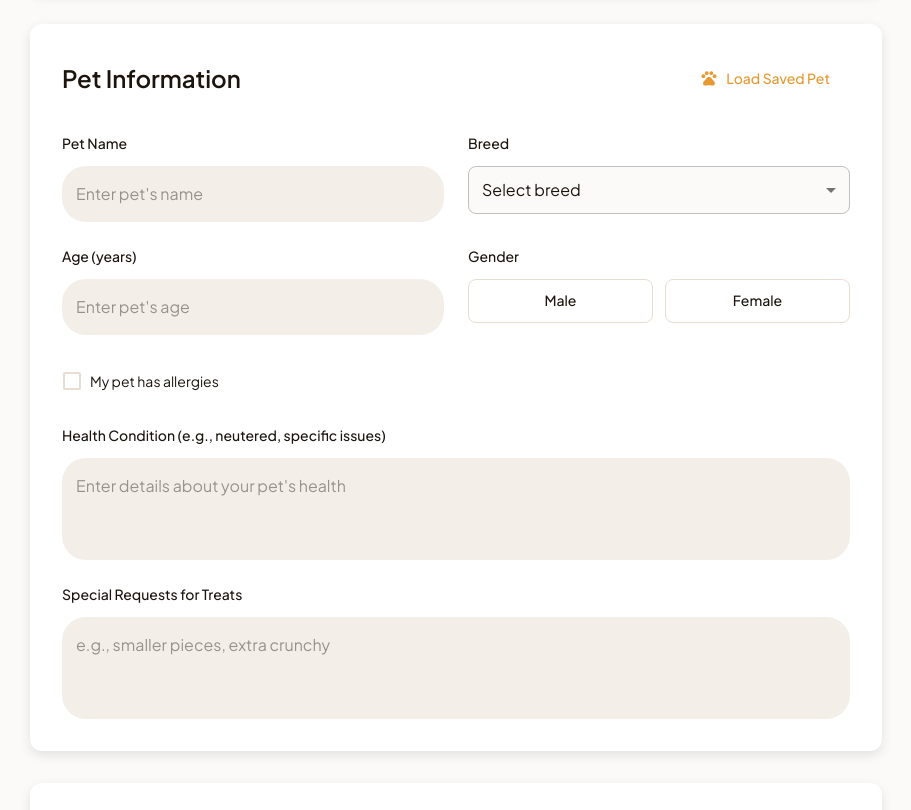
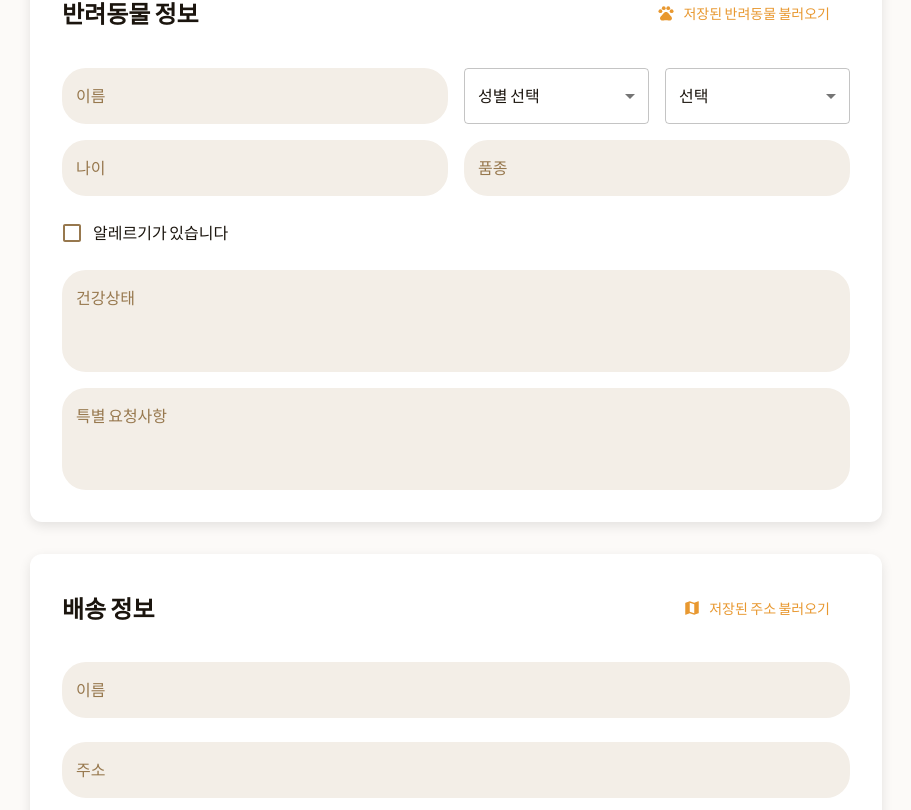
Before and after one commit to prgrms-aibe-devcourse/AIBE1-final-Team05-Frontend-prototype, a React (Vite) app: page /checkout in a window 1280 px wide. Shown: the part 630-1440 px from the top of the page, without its empty margins (184-1095 px from the left). Built offline with nearby package versions, Linux system fonts and the light colour scheme.

Commit message:
펫 정보 css 수정

```diff
--- a/src/components/OrderPayment/OrderSummary.tsx
+++ b/src/components/OrderPayment/OrderSummary.tsx
@@ -20,7 +20,7 @@ const OrderSummary: React.FC<OrderSummaryProps> = ({ orderItems }) => {
         <Card style={{ marginBottom: 32, boxShadow: "0px 4px 12px rgba(0, 0, 0, 0.1)" }}>
             <CardContent>
                 <Typography variant="h5" component="h2" style={{ marginBottom: 24, fontWeight: 600 }}>
-                    Order Summary
+                    주문 요약
                 </Typography>
                 {orderItems.map((item) => (
                     <Paper key={item.id} style={{ padding: 16, marginBottom: 16, border: "1px solid #f3eee7" }}>
--- a/src/components/OrderPayment/PetInformationForm.tsx
+++ b/src/components/OrderPayment/PetInformationForm.tsx
@@ -16,16 +16,7 @@ import {
     Grid,
 } from "@mui/material"
 import { Pets } from "@mui/icons-material"
-
-interface PetInfo {
-    name: string
-    breed: string
-    age: string
-    gender: string
-    hasAllergies: boolean
-    healthCondition: string
-    specialRequests: string
-}
+import {PetInfo} from "@/components/OrderPayment/index.ts";
 
 interface PetInformationFormProps {
     petInfo: PetInfo
@@ -39,7 +30,7 @@ const PetInformationForm: React.FC<PetInformationFormProps> = ({ petInfo, onPetI
             <CardContent style={{ padding: 32 }}>
                 <Box style={{ display: "flex", justifyContent: "space-between", alignItems: "center", marginBottom: 32 }}>
                     <Typography variant="h5" component="h2" style={{ fontWeight: 600, color: "#1b150e" }}>
-                        Pet Information
+                        반려동물 정보
                     </Typography>
                     <Button
                         startIcon={<Pets />}
@@ -53,232 +44,97 @@ const PetInformationForm: React.FC<PetInformationFormProps> = ({ petInfo, onPetI
                             fontSize: "0.875rem",
                         }}
                     >
-                        Load Saved Pet
+                        저장된 반려동물 불러오기
                     </Button>
                 </Box>
 
-                <Grid container spacing={3}>
-                    {/* Pet Name */}
-                    <Grid size={{ xs: 12, md: 6 }}>
-                        <Box style={{ display: "flex", flexDirection: "column" }}>
-                            <Typography
-                                variant="body2"
-                                style={{
-                                    marginBottom: 12,
-                                    fontWeight: 500,
-                                    color: "#1b150e",
-                                    fontSize: "0.875rem",
-                                }}
-                            >
-                                Pet Name
-                            </Typography>
+                <Grid container spacing={2} sx={{mt: 1}}>
+                    <Grid size={{xs: 6}}>
                         <TextField
                             fullWidth
+                            label="이름"
                             value={petInfo.name}
                             onChange={(e) => onPetInfoChange("name", e.target.value)}
-                                placeholder="Enter pet's name"
-                                variant="outlined"
-                                size="medium"
                         />
-                        </Box>
                     </Grid>
+                    <Grid size={{xs: 6}}>
+                        <Box sx={{display: "flex", gap: 2}}>
+                            <FormControl sx={{width: "50%"}}>
+                                <Select
+                                    value={petInfo.gender}
+                                    onChange={(e) => onPetInfoChange("gender", e.target.value)}
+                                    displayEmpty
+                                >
+                                    <MenuItem value="">성별 선택</MenuItem>
+                                    <MenuItem value="male">수컷</MenuItem>
+                                    <MenuItem value="female">암컷</MenuItem>
+                                </Select>
+                            </FormControl>
 
-                    {/* Breed */}
-                    <Grid size={{ xs: 12, md: 6 }}>
-                        <Box style={{ display: "flex", flexDirection: "column" }}>
-                            <Typography
-                                variant="body2"
-                                style={{
-                                    marginBottom: 12,
-                                    fontWeight: 500,
-                                    color: "#1b150e",
-                                    fontSize: "0.875rem",
-                                }}
+                            <FormControl sx={{width: "50%"}}>
+                                <Select
+                                    value={petInfo.category}
+                                    onChange={(e) => onPetInfoChange("category", e.target.value)}
+                                    displayEmpty
+                                    defaultValue=""
                                 >
-                                Breed
-                            </Typography>
-                            <FormControl fullWidth>
-                                <Select
-                                    value={petInfo.breed}
-                                    onChange={(e) => onPetInfoChange("breed", e.target.value)}
-                                    displayEmpty
-                                    style={{
-                                        height: 48,
-                                        borderRadius: 8,
-                                        backgroundColor: "#fcfaf8",
-                                    }}
-                                >
-                                    <MenuItem value="" style={{ color: "#97784e" }}>
-                                        Select breed
-                                    </MenuItem>
-                                    <MenuItem value="golden_retriever">Golden Retriever</MenuItem>
-                                    <MenuItem value="labrador">Labrador</MenuItem>
-                                    <MenuItem value="poodle">Poodle</MenuItem>
-                                    <MenuItem value="other">Other</MenuItem>
+                                    <MenuItem value="">선택</MenuItem>
+                                    <MenuItem value="dogs">강아지</MenuItem>
+                                    <MenuItem value="cats">고양이</MenuItem>
                                 </Select>
                             </FormControl>
                         </Box>
                     </Grid>
-
-                    {/* Age */}
-                    <Grid size={{ xs: 12, md: 6 }}>
-                        <Box style={{ display: "flex", flexDirection: "column" }}>
-                            <Typography
-                                variant="body2"
-                                style={{
-                                    marginBottom: 12,
-                                    fontWeight: 500,
-                                    color: "#1b150e",
-                                    fontSize: "0.875rem",
-                                }}
-                            >
-                                Age (years)
-                            </Typography>
+                    <Grid size={{xs: 6}}>
                         <TextField
                             fullWidth
+                            label="나이"
                             type="number"
                             value={petInfo.age}
                             onChange={(e) => onPetInfoChange("age", e.target.value)}
-                                placeholder="Enter pet's age"
-                                variant="outlined"
-                                size="medium"
                         />
-                        </Box>
                     </Grid>
-
-                    {/* Gender */}
-                    <Grid size={{ xs: 12, md: 6 }}>
-                        <Box>
-                            <Typography
-                                variant="body2"
-                                style={{
-                                    marginBottom: 12,
-                                    fontWeight: 500,
-                                    color: "#1b150e",
-                                    fontSize: "0.875rem",
-                                }}
-                            >
-                                Gender
-                            </Typography>
-                            <Box style={{ display: "flex", gap: 12 }}>
-                                <Box
-                                    onClick={() => onPetInfoChange("gender", "male")}
-                                    style={{
-                                        flex: 1,
-                                        height: 44,
-                                        display: "flex",
-                                        alignItems: "center",
-                                        justifyContent: "center",
-                                        borderRadius: 8,
-                                        border: "1px solid #e7ddd0",
-                                        backgroundColor: petInfo.gender === "male" ? "#fff8f0" : "transparent",
-                                        borderColor: petInfo.gender === "male" ? "#e89830" : "#e7ddd0",
-                                        borderWidth: petInfo.gender === "male" ? 2 : 1,
-                                        cursor: "pointer",
-                                        transition: "all 0.2s ease-in-out",
-                                    }}
-                                >
-                                    <Typography style={{ fontSize: "0.875rem", fontWeight: 500 }}>Male</Typography>
-                                </Box>
-                                <Box
-                                    onClick={() => onPetInfoChange("gender", "female")}
-                                    style={{
-                                        flex: 1,
-                                        height: 44,
-                                        display: "flex",
-                                        alignItems: "center",
-                                        justifyContent: "center",
-                                        borderRadius: 8,
-                                        border: "1px solid #e7ddd0",
-                                        backgroundColor: petInfo.gender === "female" ? "#fff8f0" : "transparent",
-                                        borderColor: petInfo.gender === "female" ? "#e89830" : "#e7ddd0",
-                                        borderWidth: petInfo.gender === "female" ? 2 : 1,
-                                        cursor: "pointer",
-                                        transition: "all 0.2s ease-in-out",
-                                    }}
-                                >
-                                    <Typography style={{ fontSize: "0.875rem", fontWeight: 500 }}>Female</Typography>
-                                </Box>
-                            </Box>
-                        </Box>
+                    <Grid size={{xs: 6}}>
+                        <TextField
+                            fullWidth
+                            label="품종"
+                            value={petInfo.breed}
+                            onChange={(e) => onPetInfoChange("breed", e.target.value)}
+                            placeholder="품종을 적어주세요"
+                        />
                     </Grid>
-
-                    {/* Allergies Checkbox */}
-                    <Grid size={{ xs: 12 }}>
-                        <Box style={{ paddingTop: 8, paddingBottom: 8 }}>
+                    <Grid size={{xs: 12}}>
                         <FormControlLabel
                             control={
                                 <Checkbox
                                     checked={petInfo.hasAllergies}
                                     onChange={(e) => onPetInfoChange("hasAllergies", e.target.checked)}
-                                        style={{
-                                            width: 20,
-                                            height: 20,
-                                            borderRadius: 4,
-                                            color: "#e7ddd0",
-                                        }}
                                 />
                             }
-                                label={
-                                    <Typography style={{ fontSize: "0.875rem", fontWeight: 400, marginLeft: 8 }}>
-                                        My pet has allergies
-                                    </Typography>
-                                }
-                                style={{ alignItems: "center", margin: 0 }}
+                            label="알레르기가 있습니다"
                         />
-                        </Box>
                     </Grid>
-
-                    {/* Health Condition */}
-                    <Grid size={{ xs: 12 }}>
-                        <Box style={{ display: "flex", flexDirection: "column" }}>
-                            <Typography
-                                variant="body2"
-                                style={{
-                                    marginBottom: 12,
-                                    fontWeight: 500,
-                                    color: "#1b150e",
-                                    fontSize: "0.875rem",
-                                }}
-                            >
-                                Health Condition (e.g., neutered, specific issues)
-                            </Typography>
+                    <Grid size={{xs: 12}}>
                         <TextField
                             fullWidth
+                            label="건강상태"
                             multiline
                             rows={3}
                             value={petInfo.healthCondition}
                             onChange={(e) => onPetInfoChange("healthCondition", e.target.value)}
-                                placeholder="Enter details about your pet's health"
-                                variant="outlined"
+                            placeholder="중성화 여부, 특별한 건강 상태 등을 입력해주세요"
                         />
-                        </Box>
                     </Grid>
-
-                    {/* Special Requests */}
-                    <Grid size={{ xs: 12 }}>
-                        <Box style={{ display: "flex", flexDirection: "column" }}>
-                            <Typography
-                                variant="body2"
-                                style={{
-                                    marginBottom: 12,
-                                    fontWeight: 500,
-                                    color: "#1b150e",
-                                    fontSize: "0.875rem",
-                                }}
-                            >
-                                Special Requests for Treats
-                            </Typography>
+                    <Grid size={{xs: 12}}>
                         <TextField
                             fullWidth
+                            label="특별 요청사항"
                             multiline
                             rows={3}
                             value={petInfo.specialRequests}
                             onChange={(e) => onPetInfoChange("specialRequests", e.target.value)}
-                                placeholder="e.g., smaller pieces, extra crunchy"
-                                variant="outlined"
+                            placeholder="예: 작은 크기로, 부드럽게 등"
                         />
-                        </Box>
                     </Grid>
                 </Grid>
             </CardContent>
--- a/src/components/OrderPayment/ShippingInformationForm.tsx
+++ b/src/components/OrderPayment/ShippingInformationForm.tsx
@@ -28,7 +28,7 @@ const ShippingInformationForm: React.FC<ShippingInformationFormProps> = ({
             <CardContent style={{ padding: 32 }}>
                 <Box style={{ display: "flex", justifyContent: "space-between", alignItems: "center", marginBottom: 32 }}>
                     <Typography variant="h5" component="h2" style={{ fontWeight: 600, color: "#1b150e" }}>
-                        Shipping Information
+                        배송 정보
                     </Typography>
                     <Button
                         startIcon={<Map />}
@@ -42,58 +42,58 @@ const ShippingInformationForm: React.FC<ShippingInformationFormProps> = ({
                             fontSize: "0.875rem",
                         }}
                     >
-                        Load Saved Address
+                        저장된 주소 불러오기
                     </Button>
                 </Box>
                 <Grid container spacing={3}>
                     <Grid size={{ xs: 12 }}>
                         <TextField
                             fullWidth
-                            label="Full Name"
+                            label="이름"
                             value={shippingInfo.fullName}
                             onChange={(e) => onShippingInfoChange("fullName", e.target.value)}
-                            placeholder="Enter your full name"
+                            placeholder="이름을 입력하세요"
                             variant="outlined"
                         />
                     </Grid>
                     <Grid size={{ xs: 12 }}>
                         <TextField
                             fullWidth
-                            label="Address"
+                            label="주소"
                             value={shippingInfo.address}
                             onChange={(e) => onShippingInfoChange("address", e.target.value)}
-                            placeholder="Enter your street address"
+                            placeholder="도로명 주소"
                             variant="outlined"
                         />
                     </Grid>
                     <Grid size={{ xs: 12, sm: 6 }}>
                         <TextField
                             fullWidth
-                            label="City"
+                            label="시/도"
                             value={shippingInfo.city}
                             onChange={(e) => onShippingInfoChange("city", e.target.value)}
-                            placeholder="Enter your city"
+                            placeholder="시/도를 입력하세요"
                             variant="outlined"
                         />
                     </Grid>
                     <Grid size={{ xs: 12, sm: 6 }}>
                         <TextField
                             fullWidth
-                            label="Postal Code"
+                            label="우편번호"
                             value={shippingInfo.postalCode}
                             onChange={(e) => onShippingInfoChange("postalCode", e.target.value)}
-                            placeholder="Enter your postal code"
+                            placeholder="우편 번호를 입력하세요"
                             variant="outlined"
                         />
                     </Grid>
                     <Grid size={{ xs: 12 }}>
                         <TextField
                             fullWidth
-                            label="Phone Number"
+                            label="휴대폰 번호"
                             type="tel"
                             value={shippingInfo.phoneNumber}
                             onChange={(e) => onShippingInfoChange("phoneNumber", e.target.value)}
-                            placeholder="Enter your phone number"
+                            placeholder="휴대폰 번호를 입력하세요"
                             variant="outlined"
                         />
                     </Grid>
--- a/src/components/OrderPayment/index.ts
+++ b/src/components/OrderPayment/index.ts
@@ -28,6 +28,7 @@ export interface OrderItem {
 
 export interface PetInfo {
     name: string
+    category: string
     breed: string
     age: string
     gender: string
--- a/src/data/mock-data.ts
+++ b/src/data/mock-data.ts
@@ -3,6 +3,7 @@ import type {OrderItem} from "@/components/OrderPayment";
 
 interface PetInfo {
     name: string
+    category: string
     breed: string
     age: string
     gender: string
@@ -33,6 +34,7 @@ export const savedPets: SavedPet[] = [
     {
         id: "1",
         name: "Buddy",
+        category: "dogs",
         breed: "golden_retriever",
         age: "3",
         gender: "male",
@@ -44,6 +46,7 @@ export const savedPets: SavedPet[] = [
     {
         id: "2",
         name: "Luna",
+        category: "dogs",
         breed: "labrador",
         age: "2",
         gender: "female",
@@ -56,6 +59,7 @@ export const savedPets: SavedPet[] = [
         id: "3",
         name: "Max",
         breed: "poodle",
+        category: "dogs",
         age: "5",
         gender: "male",
         hasAllergies: false,
--- a/src/pages/OrderPaymentPage/OrderPaymentPage.tsx
+++ b/src/pages/OrderPaymentPage/OrderPaymentPage.tsx
@@ -7,7 +7,7 @@ import { Schedule, ShoppingCartCheckout } from "@mui/icons-material"
 import { ThemeProvider } from "@mui/material/styles"
 
 // Component imports
-import PaymentHeader from "@/components/OrderPayment/PaymentHeader"
+// import PaymentHeader from "@/components/OrderPayment/PaymentHeader"
 import OrderSummary from "@/components/OrderPayment/OrderSummary"
 import PetInformationForm from "@/components/OrderPayment/PetInformationForm"
 import ShippingInformationForm from "@/components/OrderPayment/ShippingInformationForm"
@@ -25,6 +25,7 @@ import type {PetInfo, ShippingInfo}from "@/components/OrderPayment"
 export default function PaymentPage() {
     const [petInfo, setPetInfo] = useState<PetInfo>({
         name: "",
+        category: "",
         breed: "",
         age: "",
         gender: "",
@@ -63,6 +64,7 @@ export default function PaymentPage() {
     const handleLoadPet = (pet: SavedPet) => {
         setPetInfo({
             name: pet.name,
+            category: pet.category,
             breed: pet.breed,
             age: pet.age,
             gender: pet.gender,
@@ -90,15 +92,14 @@ export default function PaymentPage() {
     return (
         <ThemeProvider theme={theme}>
             <Box style={{ flexGrow: 1, backgroundColor: "#fcfaf8", minHeight: "100vh" }}>
-                <PaymentHeader />
 
                 <Container maxWidth="md" style={{ paddingTop: 40, paddingBottom: 40 }}>
                     {/* Breadcrumbs */}
                     <Breadcrumbs style={{ marginBottom: 24 }}>
                         <Link color="text.secondary" href="#" underline="hover">
-                            Shop
+                            shop
                         </Link>
-                        <Typography color="text.primary">Custom Order</Typography>
+                        <Typography color="text.primary">주문</Typography>
                     </Breadcrumbs>
 
                     {/* Page Header */}
```
Also changed, not shown: src/components/OrderPayment/PetModal.tsx (+4 -4 lines), 1 other file (tests, documents, lock files or other folders). Lines whose indentation alone changed are shown as unchanged.
